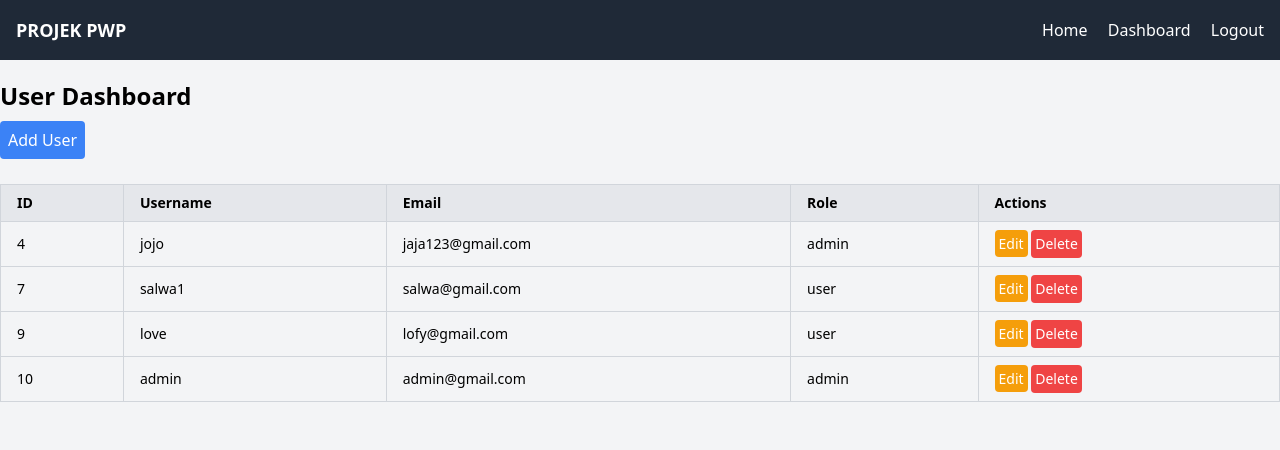
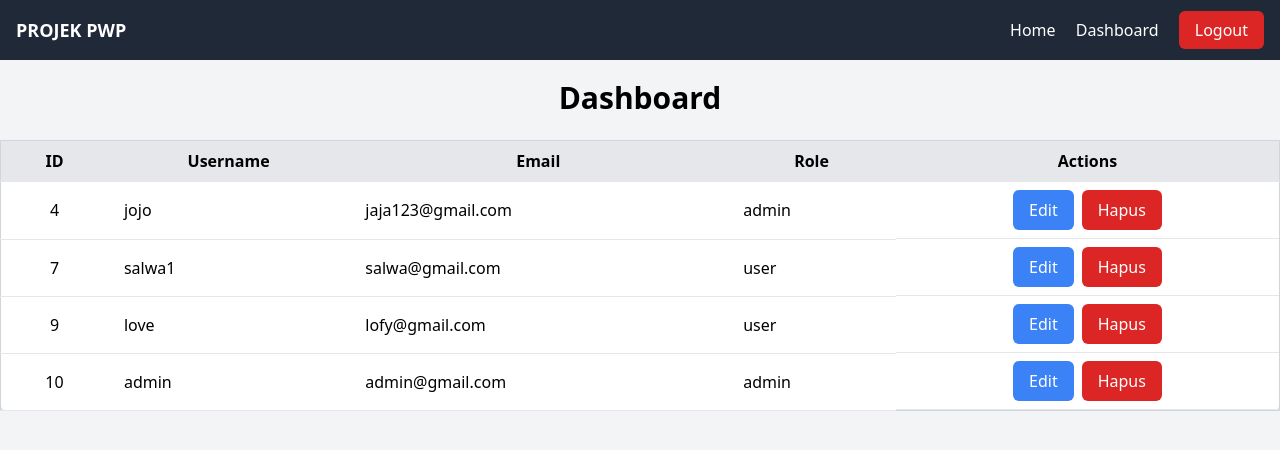
Before and after one commit to salwa1412/PWPSALWA243, a Flask app: page /dashboard in a window 1280 px wide. Shown: the top 450 px of the page. Run offline with Flask 3, Linux system fonts and the light colour scheme; a user stored in the database is signed in.

Commit message:
update file

```diff
--- a/app.py
+++ b/app.py
@@ -20,6 +20,12 @@ def home():
 def register():
     form = Registration()
     if form.validate_on_submit():
+        # Cek apakah username atau email sudah ada
+        existing_user = User.query.filter((User .username == form.username.data) | (User .email == form.email.data)).first()
+        if existing_user:
+            flash('Username atau email sudah terdaftar. Silakan gunakan yang lain.', category='error')
+            return redirect(url_for('register'))
+
         user = User(username=form.username.data, email=form.email.data, role=form.role.data)
         user.set_password(form.password.data)
         db.session.add(user)
--- a/templates/base.html
+++ b/templates/base.html
@@ -18,10 +18,10 @@
                 <a href="{{ url_for('home') }}" class="text-white hover:text-gray-300 transition duration-200">Home</a>
                 {% if 'user_id' in session %}
                     <a href="{{ url_for('dashboard') }}" class="text-white hover:text-gray-300 transition duration-200">Dashboard</a>
-                    <a href="{{ url_for('logout') }}" class="text-white hover:text-gray-300 transition duration-200">Logout</a>
+                    <a href="{{ url_for('logout') }}" class="bg-red-600 text-white px-4 py-2 rounded-md hover:bg-red-700 transition duration-200">Logout</a>
                 {% else %}
-                    <a href="{{ url_for('login') }}" class="text-white hover:text-gray-300 transition duration-200">Login</a>
-                    <a href="{{ url_for('register') }}" class="text-white hover:text-gray-300 transition duration-200">Register</a>
+                    <a href="{{ url_for('login') }}" class="bg-blue-600 text-white px-4 py-2 rounded-md hover:bg-blue-700 transition duration-200">Login</a>
+                    <a href="{{ url_for('register') }}" class="bg-green-600 text-white px-4 py-2 rounded-md hover:bg-green-700 transition duration-200">Register</a>
                 {% endif %}
             </div>
         </div>
--- a/templates/dashboard.html
+++ b/templates/dashboard.html
@@ -3,32 +3,29 @@
 
 {% block content %}
 <div class="container mx-auto">
-    <h2 class="text-2xl font-bold mb-4">User  Dashboard</h2>
-    <div class="mb-4">
-        <a href="{{ url_for('add_user') }}" class="bg-blue-500 text-white p-2 rounded hover:bg-blue-600 transition duration-200">Add User</a>
-    </div>
+    <h1 class="text-3xl font-bold mb-6 text-center">Dashboard</h1>
     <div class="overflow-x-auto">
-        <table class="min-w-full border border-gray-300 mt-4 text-sm">
-            <thead class="bg-gray-200">
-                <tr>
-                    <th class="border border-gray-300 px-4 py-2 text-left">ID</th>
-                    <th class="border border-gray-300 px-4 py-2 text-left">Username</th>
-                    <th class="border border-gray-300 px-4 py-2 text-left">Email</th>
-                    <th class="border border-gray-300 px-4 py-2 text-left">Role</th>
-                    <th class="border border-gray-300 px-4 py-2 text-left">Actions</th>
+        <table class="min-w-full bg-white border border-gray-300 rounded-lg shadow-md">
+            <thead>
+                <tr class="bg-gray-200">
+                    <th class="py-2 px-4 border-b">ID</th>
+                    <th class="py-2 px-4 border-b">Username</th>
+                    <th class="py-2 px-4 border-b">Email</th>
+                    <th class="py-2 px-4 border-b">Role</th>
+                    <th class="py-2 px-4 border-b">Actions</th>
                 </tr>
             </thead>
             <tbody>
                 {% for user in users %}
-                <tr class="hover:bg-gray-100 transition duration-200">
-                    <td class="border border-gray-300 px-4 py-2">{{ user.id }}</td>
-                    <td class="border border-gray-300 px-4 py-2">{{ user.username }}</td>
-                    <td class="border border-gray-300 px-4 py-2">{{ user.email }}</td>
-                    <td class="border border-gray-300 px-4 py-2">{{ user.role }}</td>
-                    <td class="border border-gray-300 px-4 py-2">
-                        <a href="{{ url_for('edit_user', user_id=user.id) }}" class="bg-yellow-500 text-white p-1 rounded hover:bg-yellow-600 transition duration-200">Edit</a>
-                        <form action="{{ url_for('delete_user', user_id=user.id) }}" method="POST" style="display:inline;">
-                            <button type="submit" class="bg-red-500 text-white p-1 rounded hover:bg-red-600 transition duration-200">Delete</button>
+                <tr class="hover:bg-gray-100">
+                    <td class="py-2 px-4 border-b text-center">{{ user.id }}</td>
+                    <td class="py-2 px-4 border-b">{{ user.username }}</td>
+                    <td class="py-2 px-4 border-b">{{ user.email }}</td>
+                    <td class="py-2 px-4 border-b">{{ user.role }}</td>
+                    <td class="py-2 px-4 border-b flex space-x-2 justify-center">
+                        <a href="{{ url_for('edit_user', user_id=user.id) }}" class="bg-blue-500 text-white px-4 py-2 rounded-md hover:bg-blue-600 transition duration-200">Edit</a>
+                        <form action="{{ url_for('delete_user', user_id=user.id) }}" method="POST" onsubmit="return confirm('Apakah Anda yakin ingin menghapus pengguna ini?');">
+                            <button type="submit" class="bg-red-600 text-white px-4 py-2 rounded-md hover:bg-red-700 transition duration-200">Hapus</button>
                         </form>
                     </td>
                 </tr>
```
Also changed, not shown: instance/users.db.
